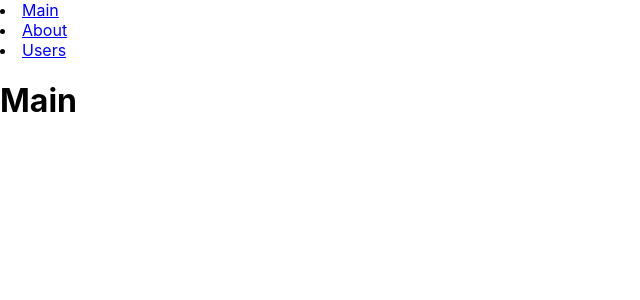
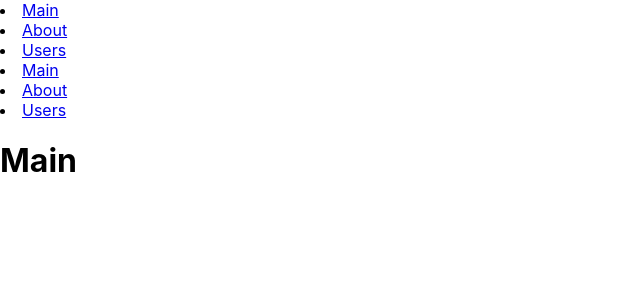
Before and after one commit to yaborodinov/web-dev-react-, a React (Create React App) app: page / in a window 1280 px wide. Shown: the top 300 px of the page, without its empty margins (0-640 px from the left). Built offline with nearby package versions, Linux system fonts and the light colour scheme.

Commit message:
корректировал NavLink для SPA

```diff
--- a/src/App.js
+++ b/src/App.js
@@ -6,7 +6,7 @@ import Main from "./Main"
 import UserId from "./UserId"
 import Error from "./Error"
 
-import {BrowserRouter as Router, Switch, Route} from "react-router-dom"
+import {BrowserRouter as Router, Switch, Route, NavLink} from "react-router-dom"
 
 
 function App() {
@@ -14,6 +14,11 @@ function App() {
     <>
       <Header />
       <Router>
+        <nav>
+          <li><NavLink to="/">Main</NavLink></li>
+          <li><NavLink to="/about">About</NavLink></li>
+          <li><NavLink to="/users">Users</NavLink></li>
+        </nav>
         <Switch>
           <Route exact path="/" component={Main} />
           <Route path="/about" component={About} />
```
